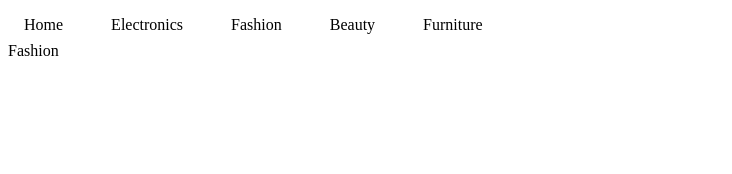
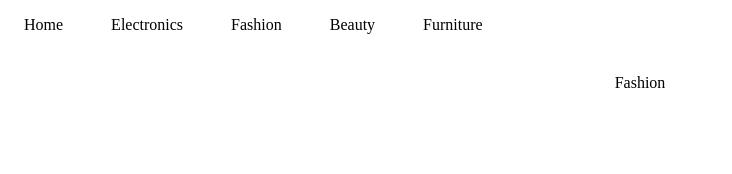
Before and after one commit to sanjeev-dhakjariwala/practice-react, a React (Vite) app: page /fashion in a window 1280 px wide. Shown: the top 174 px of the page, without its empty margins (0-732 px from the left). Built offline with nearby package versions, Linux system fonts and the light colour scheme.

Commit message:
Add useFetch hook and update HomePage to use it

```diff
--- a/src/container/fashion/Fashion.module.css
+++ b/src/container/fashion/Fashion.module.css
@@ -0,0 +1,4 @@
+.fashion {
+    padding: 2rem;
+  text-align: center;
+}
--- a/src/container/fashion/Fashion.tsx
+++ b/src/container/fashion/Fashion.tsx
@@ -1,9 +1,10 @@
 import type { FC } from "react";
+import styles from "./Fashion.module.css"
 
 export const Fashion: FC = () => {
   return (
     <>
-      <div>Fashion</div>
+      <div className={styles.fashion}>Fashion</div>
     </>
   );
 };
--- a/src/container/home/HomePage.tsx
+++ b/src/container/home/HomePage.tsx
@@ -1,10 +1,16 @@
 import { type FC } from "react";
 import styles from "./HomePage.module.css";
+import { useFetch } from "../../hooks/useFetch";
+import { API_URL } from "../../types/constants";
+import type { ProductType } from "../../types/type";
 
 export const HomePage: FC = () => {
+  const data = useFetch<ProductType[]>({ url: `${API_URL}/products` });
+
   return (
     <div className={styles.homePage}>
       <div>HomePage</div>
+      {data && <div>Products loaded: {data.length}</div>}
     </div>
   );
 };
--- /dev/null
+++ b/src/hooks/useFetch.tsx
@@ -0,0 +1,39 @@
+import { useEffect, useState } from "react";
+import type { useFetchProps } from "../types/type";
+
+export function useFetch<T>({ url }: useFetchProps) {
+  const [data, setData] = useState<T | undefined>(undefined);
+
+  useEffect(() => {
+    fetch(url)
+      .then((response) => response.json())
+      .then((res) => {
+        console.log("Data", res);
+        setData(res);
+      })
+      .catch((err) => {
+        console.log(err);
+      });
+  }, [url]);
+
+  return data;
+}
+
+// Arrow function version:
+// export const useFetch = <T,>({ url }: useFetchProps) => {
+//   const [data, setData] = useState<T | undefined>(undefined);
+//
+//   useEffect(() => {
+//     fetch(url)
+//       .then((response) => response.json())
+//       .then((res) => {
+//         console.log("Data", res);
+//         setData(res);
+//       })
+//       .catch((err) => {
+//         console.log(err);
+//       });
+//   }, [url]);
+//
+//   return data;
+// };
--- /dev/null
+++ b/src/types/constants.ts
@@ -0,0 +1 @@
+export const API_URL = 'https://fakestoreapi.com'
--- /dev/null
+++ b/src/types/type.ts
@@ -0,0 +1,12 @@
+export interface useFetchProps {
+  url: string;
+}
+
+export interface ProductType {
+  id: string;
+  title: string;
+  price: number;
+  description: string;
+  category: string;
+  image: string;
+}
```
Also changed, not shown: src/components/product/Product.tsx (added, +9 -0 lines).
